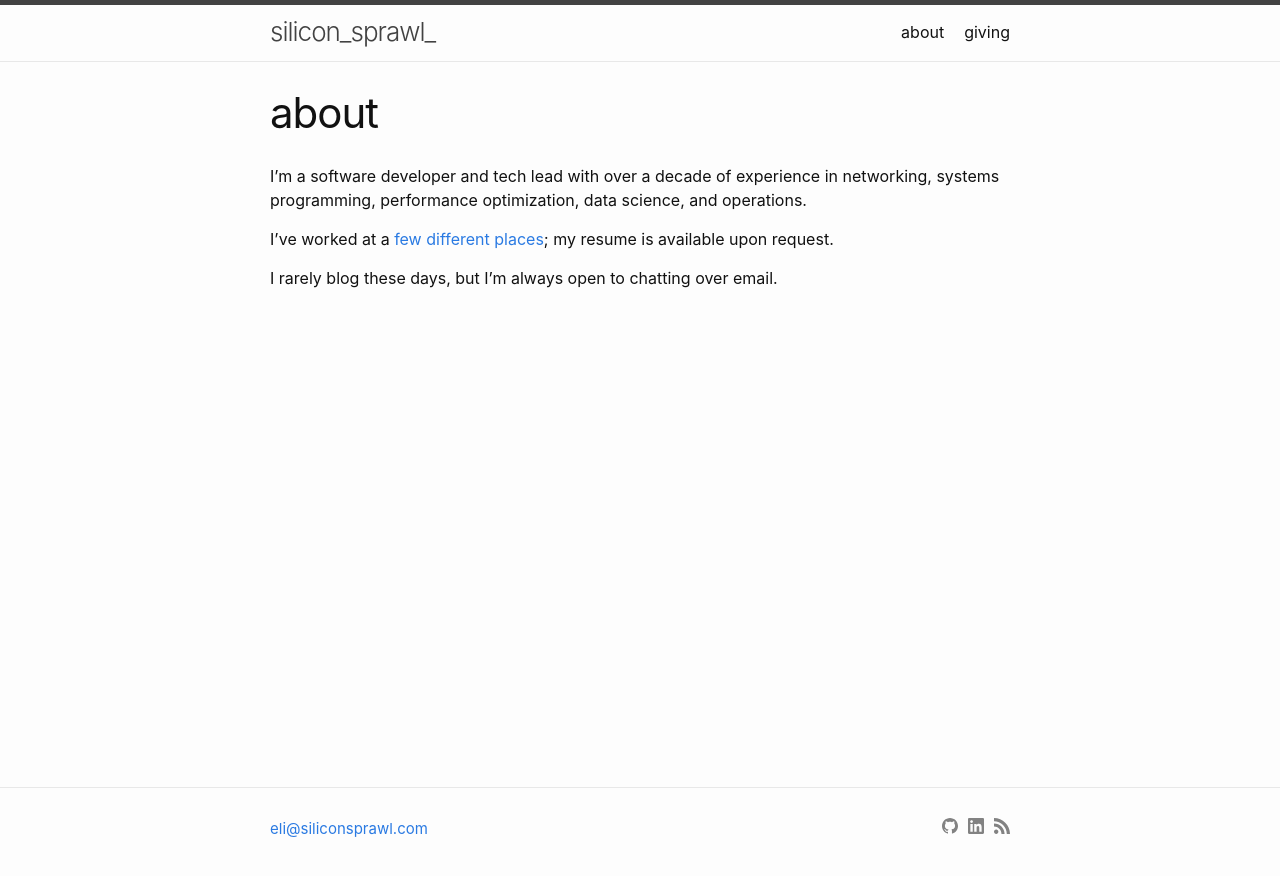
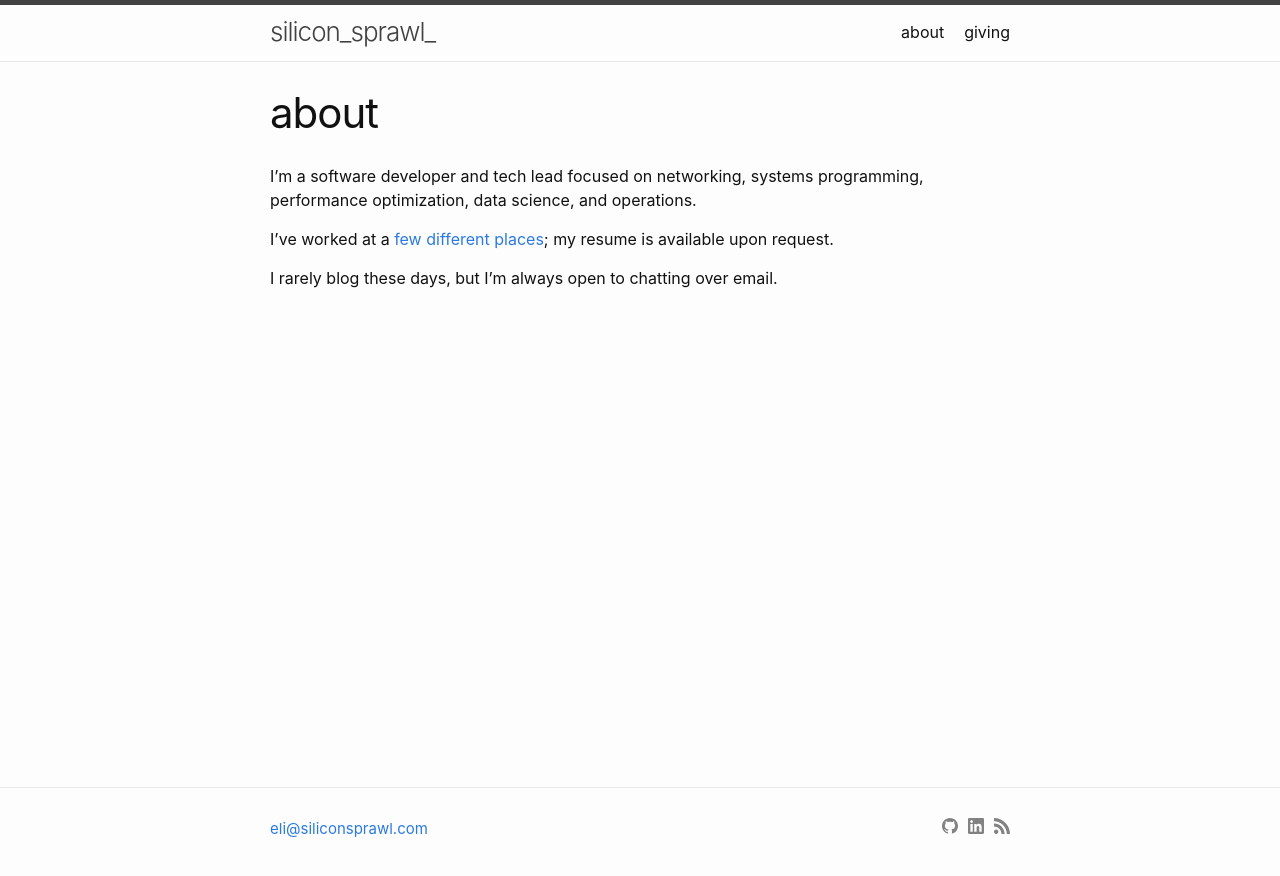
Before and after one commit to elindsey/elindsey.github.io, a Jekyll site: the page built from about.md, in a window 1280 px wide. Shown: the top 876 px of the page. Built offline with Jekyll 4.4.1, drawn with Linux system fonts in a browser that asks for light colours.

Commit message:
small tweaks

```diff
--- a/about.md
+++ b/about.md
@@ -3,9 +3,8 @@ layout: page
 title: about
 ---
 
-I'm a software developer and tech lead with over a decade of experience in
-networking, systems programming, performance optimization, data science, and
-operations.
+I'm a software developer and tech lead focused on networking, systems
+programming, performance optimization, data science, and operations.
 
 I've worked at a [few](https://aws.amazon.com)
 [different](https://www.facebook.com) [places](https://ns1.com); my resume
```
